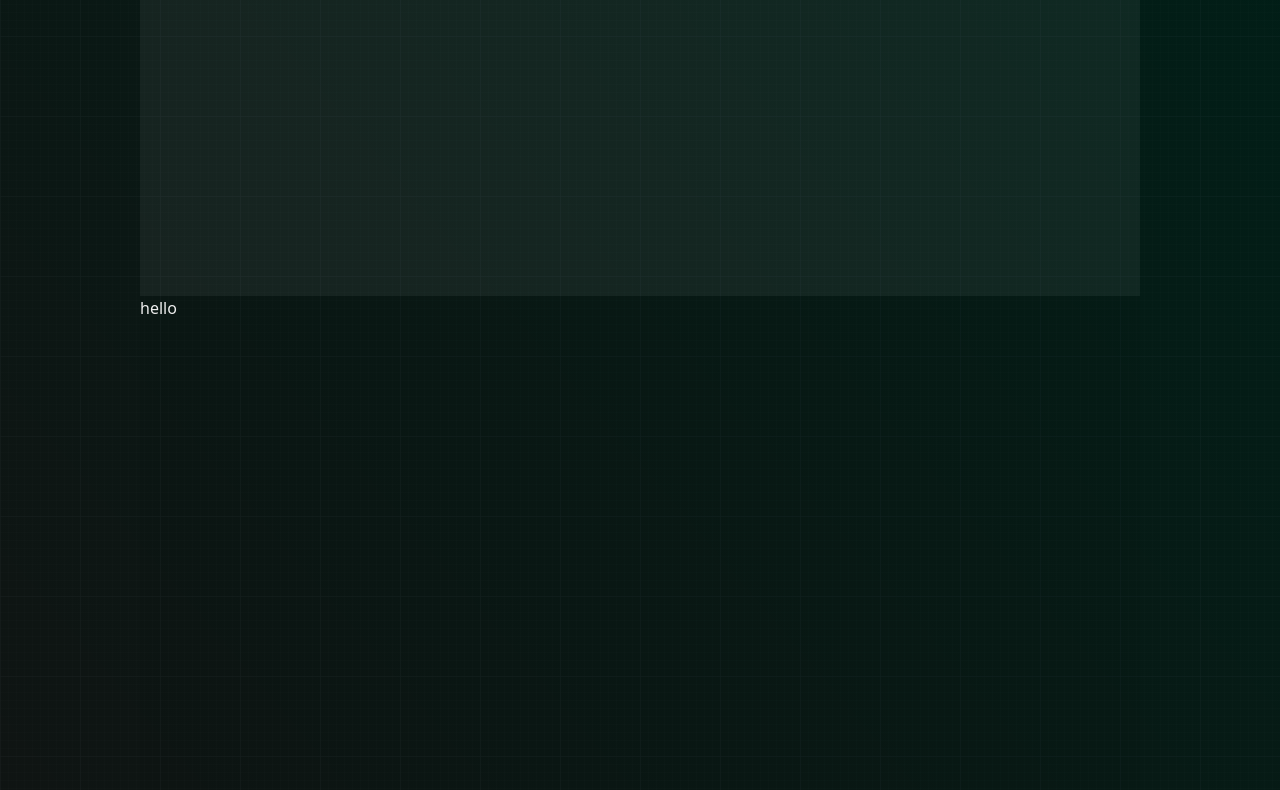
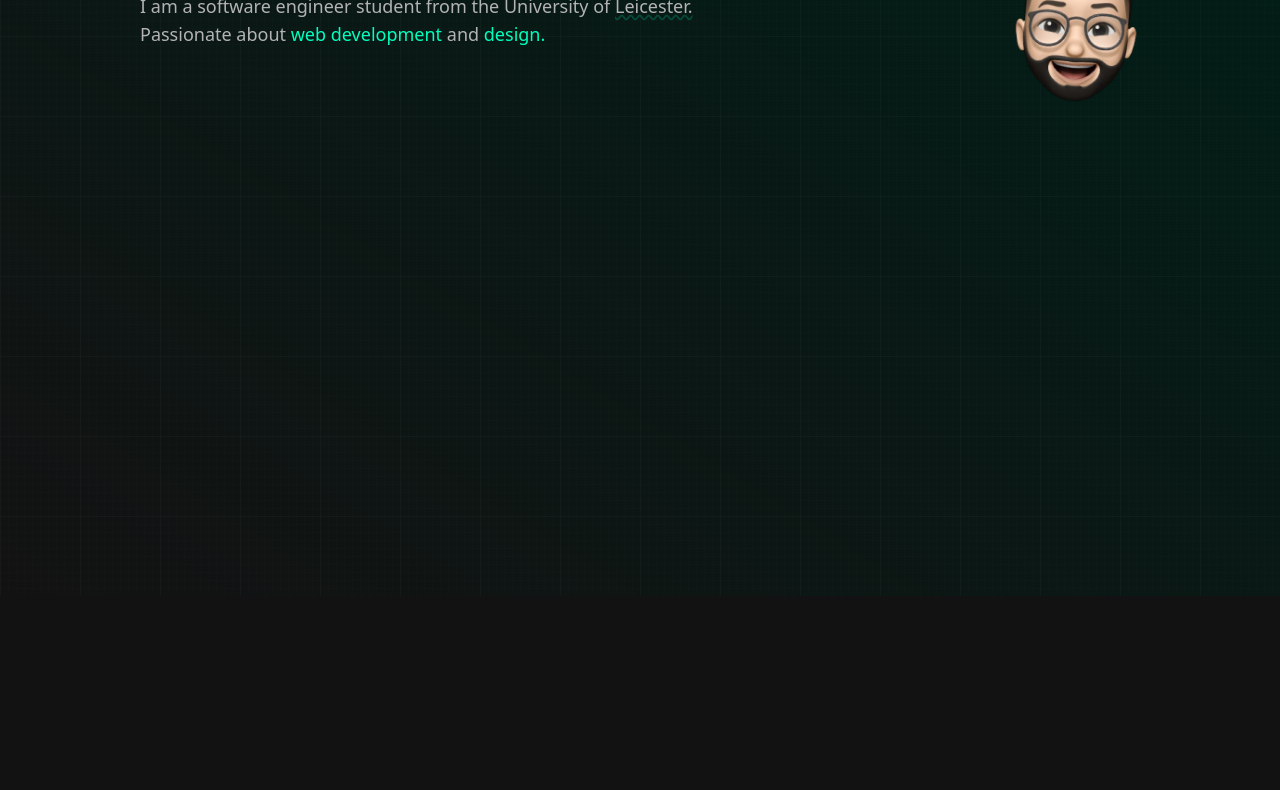
Before and after one commit to AugustinSorel/portfolio, an Astro site: page / in a window 1280 px wide. Shown: the part 204-994 px from the top of the page. After the commit the page ends 800 px from the top, so only its background shows below. Built offline with nearby package versions, Linux system fonts and the light colour scheme; Astro itself is replaced by a stand-in of ours.

Commit message:
about me section added

```diff
--- a/src/components/gridBackground.astro
+++ b/src/components/gridBackground.astro
@@ -1,5 +1,5 @@
 <svg
-  class="absolute inset-0 opacity-10 dark:opacity-20 w-full h-full pointer-events-none -z-10"
+  class="absolute inset-0 opacity-10 w-full h-full pointer-events-none -z-10"
   xmlns="http://www.w3.org/2000/svg"
 >
   <defs>
--- a/src/components/header.astro
+++ b/src/components/header.astro
@@ -6,22 +6,22 @@ import Button from "./ui/button.astro";
   class="flex items-center justify-between px-max-width z-20 fixed top-0 left-0 right-0 h-header"
 >
   <nav
-    class="border capitalize text-sm border-border px-2 py-1.5 rounded-full flex gap-1 items-center backdrop-blur-md"
+    class="border capitalize text-xs md:text-sm border-border px-2 py-1.5 rounded-full flex gap-1 items-center backdrop-blur-md"
     id="main-nav"
   >
     <a
       href="#about"
-      class="px-5 py-2 rounded-full w-24 text-center aria-[current=true]:bg-primary aria-[current=true]:backdrop-blur-md hover:text-foreground/80"
+      class="md:px-5 px-2 py-2 rounded-full w-16 text-center aria-[current=true]:bg-primary transition-colors md:w-24 aria-[current=true]:backdrop-blur-md hover:text-muted"
       >about</a
     >
     <a
       href="#projects"
-      class="px-5 py-2 rounded-full w-24 text-center aria-[current=true]:bg-primary aria-[current=true]:backdrop-blur-md hover:text-foreground/80"
+      class="md:px-5 px-2 py-2 rounded-full w-16 text-center aria-[current=true]:bg-primary transition-colors md:w-24 aria-[current=true]:backdrop-blur-md hover:text-muted"
       >projects</a
     >
     <a
       href="#stack"
-      class="px-5 py-2 rounded-full w-24 text-center aria-[current=true]:bg-primary aria-[current=true]:backdrop-blur-md hover:text-foreground/80"
+      class="md:px-5 px-2 py-2 rounded-full w-16 text-center aria-[current=true]:bg-primary transition-colors md:w-24 aria-[current=true]:backdrop-blur-md hover:text-muted"
       >stack</a
     >
   </nav>
--- /dev/null
+++ b/src/components/ui/link.astro
@@ -0,0 +1,29 @@
+---
+import { type VariantProps, cva } from "class-variance-authority";
+import { cn } from "../../utils/style";
+import type { HTMLAttributes } from "astro/types";
+
+type Props = HTMLAttributes<"a"> & VariantProps<typeof anchorVariants>;
+
+const { size, variant, class: className, ...rest } = Astro.props;
+
+const anchorVariants = cva("", {
+  variants: {
+    variant: {
+      default:
+        "decoration-wavy underline decoration-accent-foreground/20 hover:decoration-accent-foreground/50 hover:text-foreground transition-colors",
+    },
+    size: {
+      default: "",
+    },
+  },
+  defaultVariants: {
+    variant: "default",
+    size: "default",
+  },
+});
+---
+
+<a class={cn(anchorVariants({ variant, size, class: className }))} {...rest}>
+  <slot />
+</a>
--- /dev/null
+++ b/src/components/ui/strong.astro
@@ -0,0 +1,31 @@
+---
+import { type VariantProps, cva } from "class-variance-authority";
+import { cn } from "../../utils/style";
+import type { HTMLAttributes } from "astro/types";
+
+type Props = HTMLAttributes<"strong"> & VariantProps<typeof strongVariants>;
+
+const { size, variant, class: className, ...rest } = Astro.props;
+
+const strongVariants = cva("", {
+  variants: {
+    variant: {
+      default: "font-normal text-accent-foreground",
+    },
+    size: {
+      default: "",
+    },
+  },
+  defaultVariants: {
+    variant: "default",
+    size: "default",
+  },
+});
+---
+
+<strong
+  class={cn(strongVariants({ variant, size, class: className }))}
+  {...rest}
+>
+  <slot />
+</strong>
--- a/src/layouts/Layout.astro
+++ b/src/layouts/Layout.astro
@@ -35,11 +35,13 @@ const { title } = Astro.props;
 
     --border: 0 0% 0% / 0.1;
 
+    --muted: 0 0% 30%;
+
     --accent: 165 100% 90%;
     --accent-foreground: 165 100% 30%;
 
     --max-width-container: 1000px;
-    --header-height: 80px;
+    --header-height: 100px;
   }
 
   .dark {
@@ -52,6 +54,8 @@ const { title } = Astro.props;
     --accent-foreground: 165 100% 50%;
 
     --border: 0 0% 100% / 0.1;
+
+    --muted: 0 0% 70%;
   }
 
   ::-webkit-scrollbar {
--- a/src/pages/index.astro
+++ b/src/pages/index.astro
@@ -1,11 +1,31 @@
 ---
+import Link from "../components/ui/link.astro";
+import Strong from "../components/ui/strong.astro";
 import Layout from "../layouts/Layout.astro";
 ---
 
 <Layout title="Augustin Sorel">
-  <main class="px-max-width">
-    <div id="about" class="h-[500px] bg-white/5"></div>
-    <div id="projects" class="h-[500px] bg-black/5"><h1>hello</h1></div>
-    <div id="stack" class="h-[500px] bg-red-500/5"></div>
+  <main class="pt-20 px-max-width">
+    <section
+      id="about"
+      class="py-16 flex justify-between flex-col-reverse gap-3 md:flex-row"
+    >
+      <div class="space-y-3">
+        <h1 class="capitalize text-4xl">
+          augustin
+          <Strong>sorel</Strong>
+        </h1>
+        <p class="text-muted text-lg">
+          I am a software engineer student from the University of
+          <Link href="https://le.ac.uk/" target="_blank">Leicester.</Link>
+          <br />
+           Passionate about
+          <Strong>web development</Strong>
+           and
+          <Strong>design.</Strong>
+        </p>
+      </div>
+      <img class="w-32" src="./memoji.png" alt="a memoji of me" />
+    </section>
   </main>
 </Layout>
--- a/tailwind.config.cjs
+++ b/tailwind.config.cjs
@@ -9,6 +9,8 @@ module.exports = {
 
         primary: "hsl(var(--primary))",
         border: "hsl(var(--border))",
+
+        muted: "hsl(var(--muted))",
 
         accent: {
           DEFAULT: "hsl(var(--accent))",
@@ -22,6 +24,9 @@ module.exports = {
       height: {
         header: "var(--header-height)",
       },
+      margin: {
+        "header-height": "var(--header-height)",
+      },
     },
   },
   plugins: [],
```
Also changed, not shown: public/memoji.png (added).
